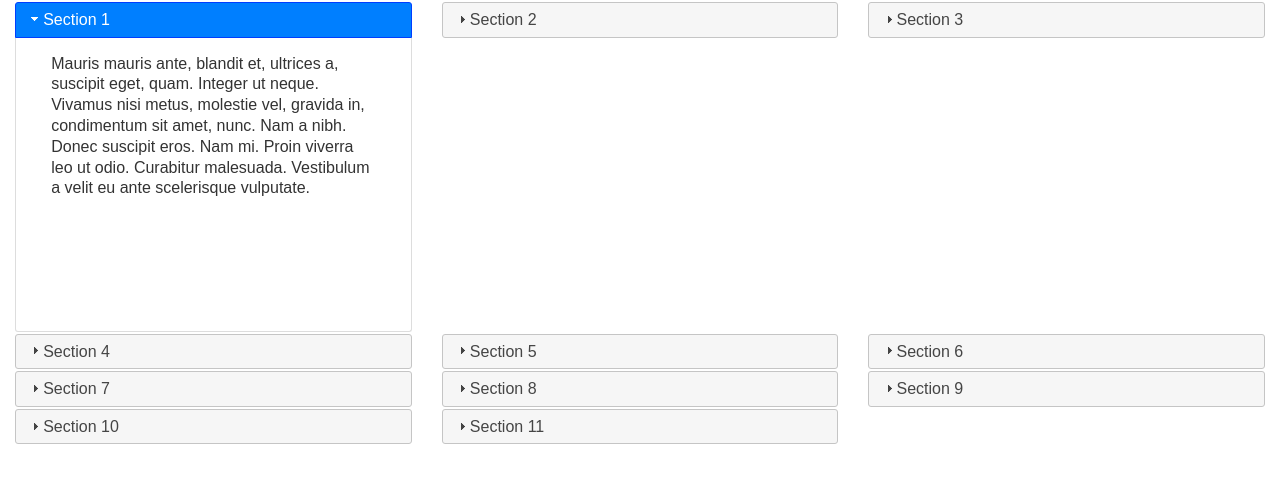
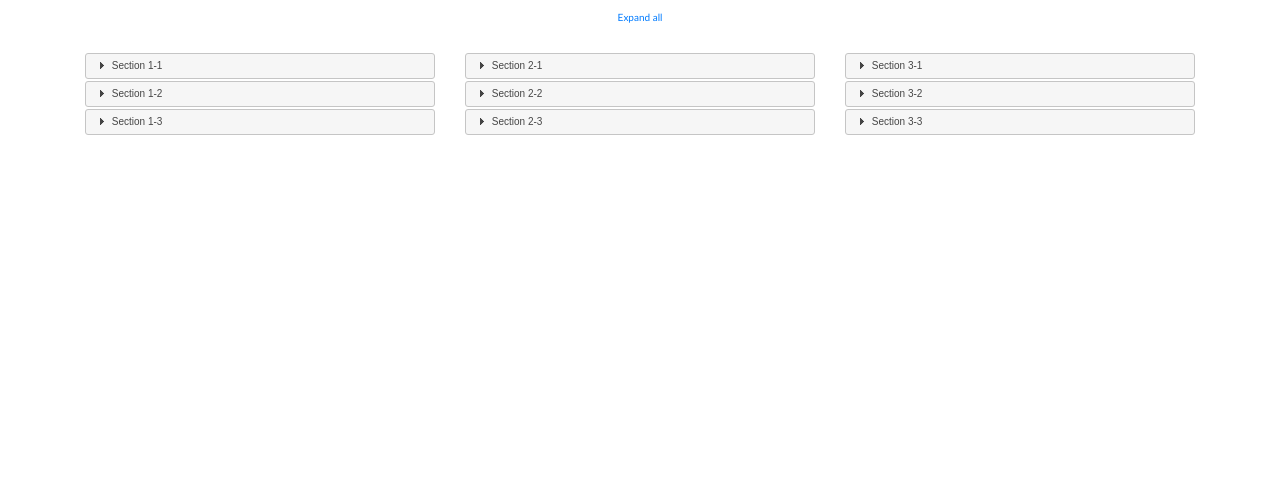
Before and after one commit to Dante0713/ear_control_site, a Django app: template templates/widge_page.html in a window 1280 px wide. Shown: the top 483 px of the page. Run offline with Django 3.2, Linux system fonts and the light colour scheme; the template is opened without the code that fills it, so the values that code supplies are empty; parts of the project's set-up code (start-up, migrations or seed data) failed here and were passed over; some libraries are stand-ins or nearby versions.

Commit message:
upload widgets, google map api, renew bootstrap table

```diff
--- a/ear_control_site/urls.py
+++ b/ear_control_site/urls.py
@@ -27,5 +27,7 @@ urlpatterns = [
     url(r'^api-auth/', include('rest_framework.urls', namespace='rest_framework')),
     url(r'^ear_data/$', views.show_earthquake_in_table,name='show_earthquake_in_table'),
     url(r'^earthquakes/$', views.EarthquakeList),
-    url(r'^widges/$', views.WidgeList),
+    url(r'^widgets/$', views.WidgeList),
+    url(r'^ear_map/$', views.ShowMap),
+
 ]
--- /dev/null
+++ b/static/css/widgets-set.css
@@ -0,0 +1,9 @@
+body {
+    font-family: "Trebuchet MS", "Helvetica", "Arial",  "Verdana", "sans-serif";
+    font-size: 62.5%;
+}
+
+.accordion-expand-holder {
+    text-align: center;
+    padding: 10px;
+}
--- /dev/null
+++ b/static/js/widgets-set.js
@@ -0,0 +1,64 @@
+var headers = $('#accordion .accordion-header');
+var contentAreas = $('#accordion .ui-accordion-content ').hide();
+var expandLink = $('.accordion-expand-all');
+var draggable_sortable_widgets = $("#col_right,#col_middle,#col_left");
+var draggable_sortable_widgets_name = "#col_right,#col_middle,#col_left";
+
+
+// add the accordion functionality
+headers.click(function() {
+    var panel = $(this).next();
+    var isOpen = panel.is(':visible');
+
+    // open or close as necessary
+    panel[isOpen? 'slideUp': 'slideDown']()
+        // trigger the correct custom event
+        .trigger(isOpen? 'hide': 'show');
+
+    // stop the link from causing a pagescroll
+    return false;
+});
+
+// hook up the expand/collapse all
+expandLink.click(function(){
+    var isAllOpen = $(this).data('isAllOpen');
+
+    contentAreas[isAllOpen? 'hide': 'show']()
+        .trigger(isAllOpen? 'hide': 'show');
+});
+
+// when panels open or close, check to see if they're all open
+contentAreas.on({
+    // whenever we open a panel, check to see if they're all open
+    // if all open, swap the button to collapser
+    show: function(){
+        var isAllOpen = !contentAreas.is(':hidden');
+        if(isAllOpen){
+            expandLink.text('Collapse All')
+                .data('isAllOpen', true);
+        }
+    },
+    // whenever we close a panel, check to see if they're all open
+    // if not all open, swap the button to expander
+    hide: function(){
+        var isAllOpen = !contentAreas.is(':hidden');
+        if(!isAllOpen){
+            expandLink.text('Expand all')
+            .data('isAllOpen', false);
+        }
+    }
+});
+
+$(function () {
+    draggable_sortable_widgets.sortable({
+            opacity: 0.6,
+            connectWith: draggable_sortable_widgets_name,
+            start: function (event, ui) {
+                    ui.item.toggleClass("highlight");
+            },
+            stop: function (event, ui) {
+                    ui.item.toggleClass("highlight");
+            }
+    });
+    draggable_sortable_widgets.disableSelection();
+});
--- a/templates/widge_page.html
+++ b/templates/widge_page.html
@@ -4,112 +4,156 @@
   <head>
     <meta charset="utf-8">
     <meta name="viewport" content="width=device-width, initial-scale=1">
+    <link rel="stylesheet" type="text/css" href="{% static 'css/jquery-ui.css' %}"/>
+    <link rel="stylesheet" type="text/css" href="{% static 'css/bootstrap.min.css' %}"/>
+    <link rel="stylesheet" type="text/css" href="{% static 'css/widgets-set.css' %}"/>
     <title>jQuery UI Accordion - Sortable</title>
-  <link rel="stylesheet" type="text/css" href="{% static 'css/jquery-ui.css' %}"/>
-  <script src="{% static 'js/jquery.js' %}"></script>
-  <script src="{% static 'js/jquery-ui.js' %}"></script>
-  <link rel="stylesheet" type="text/css" href="{% static 'css/bootstrap.min.css' %}"/>
-  <script>
-    $( function() {
-      $( "#accordion" )
-        .accordion({
-          header: "> div > h3"
-        })
-        .sortable({
-          axis: "y",
-          handle: "h3",
-          stop: function( event, ui ) {
-            // IE doesn't register the blur when sorting
-            // so trigger focusout handlers to remove .ui-state-focus
-            ui.item.children( "h3" ).triggerHandler( "focusout" );
-
-            // Refresh accordion to handle new order
-            $( this ).accordion( "refresh" );
-          }
-        });
-    } );
-  </script>
-  <style>
-
-  </style>
   </head>
   <body>
-<div class="container-fluid">
-<div id="accordion" class="row">
-  <div class="group col-md-4">
-    <h3>Section 1</h3>
-    <div>
-      <p>Mauris mauris ante, blandit et, ultrices a, suscipit eget, quam. Integer ut neque. Vivamus nisi metus, molestie vel, gravida in, condimentum sit amet, nunc. Nam a nibh. Donec suscipit eros. Nam mi. Proin viverra leo ut odio. Curabitur malesuada. Vestibulum a velit eu ante scelerisque vulputate.</p>
+    <p class="accordion-expand-holder">
+      <a class="accordion-expand-all" href="#">Expand all</a>
+    </p>
+    <div id="accordion" class="ui-accordion ui-widget ui-helper-reset container">
+      <div class="row">
+      <div id="col_left" class="col-md-4">
+        <div class="widget">
+          <h3 class="accordion-header ui-accordion-header ui-helper-reset ui-state-default ui-accordion-icons ui-corner-all">
+            <span class="ui-accordion-header-icon ui-icon ui-icon-triangle-1-e"></span>
+            Section 1-1
+          </h3>
+          <div class="ui-accordion-content ui-helper-reset ui-widget-content ui-corner-bottom">
+            <p>
+              Mauris mauris ante, blandit et, ultrices a, suscipit eget, quam. Integer
+              ut neque. Vivamus nisi metus, molestie vel, gravida in, condimentum sit
+              amet, nunc. Nam a nibh. Donec suscipit eros. Nam mi. Proin viverra leo ut
+              odio. Curabitur malesuada. Vestibulum a velit eu ante scelerisque vulputate.
+            </p>
           </div>
         </div>
-  <div class="group col-md-4">
-    <h3>Section 2</h3>
-    <div>
-      <p>Sed non urna. Donec et ante. Phasellus eu ligula. Vestibulum sit amet purus. Vivamus hendrerit, dolor at aliquet laoreet, mauris turpis porttitor velit, faucibus interdum tellus libero ac justo. Vivamus non quam. In suscipit faucibus urna. </p>
+        <div class="widget">
+          <h3 class="accordion-header ui-accordion-header ui-helper-reset ui-state-default ui-accordion-icons ui-corner-all">
+            <span class="ui-accordion-header-icon ui-icon ui-icon-triangle-1-e"></span>
+            Section 1-2
+          </h3>
+          <div class="ui-accordion-content ui-helper-reset ui-widget-content ui-corner-bottom">
+            <p>
+              Mauris mauris ante, blandit et, ultrices a, suscipit eget, quam. Integer
+              ut neque. Vivamus nisi metus, molestie vel, gravida in, condimentum sit
+              amet, nunc. Nam a nibh. Donec suscipit eros. Nam mi. Proin viverra leo ut
+              odio. Curabitur malesuada. Vestibulum a velit eu ante scelerisque vulputate.
+            </p>
           </div>
         </div>
-  <div class="group col-md-4">
-    <h3>Section 3</h3>
-    <div>
-      <p>Nam enim risus, molestie et, porta ac, aliquam ac, risus. Quisque lobortis. Phasellus pellentesque purus in massa. Aenean in pede. Phasellus ac libero ac tellus pellentesque semper. Sed ac felis. Sed commodo, magna quis lacinia ornare, quam ante aliquam nisi, eu iaculis leo purus venenatis dui. </p>
-      <ul>
-        <li>List item one</li>
-        <li>List item two</li>
-        <li>List item three</li>
-      </ul>
+        <div class="widget">
+          <h3 class="accordion-header ui-accordion-header ui-helper-reset ui-state-default ui-accordion-icons ui-corner-all">
+            <span class="ui-accordion-header-icon ui-icon ui-icon-triangle-1-e"></span>
+            Section 1-3
+          </h3>
+          <div class="ui-accordion-content ui-helper-reset ui-widget-content ui-corner-bottom">
+            <p>
+              Mauris mauris ante, blandit et, ultrices a, suscipit eget, quam. Integer
+              ut neque. Vivamus nisi metus, molestie vel, gravida in, condimentum sit
+              amet, nunc. Nam a nibh. Donec suscipit eros. Nam mi. Proin viverra leo ut
+              odio. Curabitur malesuada. Vestibulum a velit eu ante scelerisque vulputate.
+            </p>
           </div>
         </div>
-  <div class="group col-md-4">
-    <h3>Section 4</h3>
-    <div>
-      <p>Cras dictum. Pellentesque habitant morbi tristique senectus et netus et malesuada fames ac turpis egestas. Vestibulum ante ipsum primis in faucibus orci luctus et ultrices posuere cubilia Curae; Aenean lacinia mauris vel est. </p><p>Suspendisse eu nisl. Nullam ut libero. Integer dignissim consequat lectus. Class aptent taciti sociosqu ad litora torquent per conubia nostra, per inceptos himenaeos. </p>
+      </div>
+      <div id="col_middle"  class="col-md-4">
+        <div class="widget">
+          <h3 class="accordion-header ui-accordion-header ui-helper-reset ui-state-default ui-accordion-icons ui-corner-all">
+            <span class="ui-accordion-header-icon ui-icon ui-icon-triangle-1-e"></span>
+            Section 2-1
+          </h3>
+          <div class="ui-accordion-content ui-helper-reset ui-widget-content ui-corner-bottom">
+            <p>
+              Mauris mauris ante, blandit et, ultrices a, suscipit eget, quam. Integer
+              ut neque. Vivamus nisi metus, molestie vel, gravida in, condimentum sit
+              amet, nunc. Nam a nibh. Donec suscipit eros. Nam mi. Proin viverra leo ut
+              odio. Curabitur malesuada. Vestibulum a velit eu ante scelerisque vulputate.
+            </p>
           </div>
         </div>
-  <div class="group col-md-4">
-    <h3>Section 5</h3>
-    <div>
-      <p>Cras dictum. Pellentesque habitant morbi tristique senectus et netus et malesuada fames ac turpis egestas. Vestibulum ante ipsum primis in faucibus orci luctus et ultrices posuere cubilia Curae; Aenean lacinia mauris vel est. </p><p>Suspendisse eu nisl. Nullam ut libero. Integer dignissim consequat lectus. Class aptent taciti sociosqu ad litora torquent per conubia nostra, per inceptos himenaeos. </p>
+        <div class="widget">
+          <h3 class="accordion-header ui-accordion-header ui-helper-reset ui-state-default ui-accordion-icons ui-corner-all">
+            <span class="ui-accordion-header-icon ui-icon ui-icon-triangle-1-e"></span>
+            Section 2-2
+          </h3>
+          <div class="ui-accordion-content ui-helper-reset ui-widget-content ui-corner-bottom">
+            <p>
+              Mauris mauris ante, blandit et, ultrices a, suscipit eget, quam. Integer
+              ut neque. Vivamus nisi metus, molestie vel, gravida in, condimentum sit
+              amet, nunc. Nam a nibh. Donec suscipit eros. Nam mi. Proin viverra leo ut
+              odio. Curabitur malesuada. Vestibulum a velit eu ante scelerisque vulputate.
+            </p>
           </div>
         </div>
-  <div class="group col-md-4">
-    <h3>Section 6</h3>
-    <div>
-      <p>Cras dictum. Pellentesque habitant morbi tristique senectus et netus et malesuada fames ac turpis egestas. Vestibulum ante ipsum primis in faucibus orci luctus et ultrices posuere cubilia Curae; Aenean lacinia mauris vel est. </p><p>Suspendisse eu nisl. Nullam ut libero. Integer dignissim consequat lectus. Class aptent taciti sociosqu ad litora torquent per conubia nostra, per inceptos himenaeos. </p>
+        <div class="widget">
+          <h3 class="accordion-header ui-accordion-header ui-helper-reset ui-state-default ui-accordion-icons ui-corner-all">
+            <span class="ui-accordion-header-icon ui-icon ui-icon-triangle-1-e"></span>
+            Section 2-3
+          </h3>
+          <div class="ui-accordion-content ui-helper-reset ui-widget-content ui-corner-bottom">
+            <p>
+              Mauris mauris ante, blandit et, ultrices a, suscipit eget, quam. Integer
+              ut neque. Vivamus nisi metus, molestie vel, gravida in, condimentum sit
+              amet, nunc. Nam a nibh. Donec suscipit eros. Nam mi. Proin viverra leo ut
+              odio. Curabitur malesuada. Vestibulum a velit eu ante scelerisque vulputate.
+            </p>
           </div>
         </div>
-  <div class="group col-md-4">
-    <h3>Section 7</h3>
-    <div>
-      <p>Cras dictum. Pellentesque habitant morbi tristique senectus et netus et malesuada fames ac turpis egestas. Vestibulum ante ipsum primis in faucibus orci luctus et ultrices posuere cubilia Curae; Aenean lacinia mauris vel est. </p><p>Suspendisse eu nisl. Nullam ut libero. Integer dignissim consequat lectus. Class aptent taciti sociosqu ad litora torquent per conubia nostra, per inceptos himenaeos. </p>
+      </div>
+      <div id="col_right"  class="col-md-4">
+        <div class="widget">
+          <h3 class="accordion-header ui-accordion-header ui-helper-reset ui-state-default ui-accordion-icons ui-corner-all">
+            <span class="ui-accordion-header-icon ui-icon ui-icon-triangle-1-e"></span>
+            Section 3-1
+          </h3>
+          <div class="ui-accordion-content ui-helper-reset ui-widget-content ui-corner-bottom">
+            <p>
+              Mauris mauris ante, blandit et, ultrices a, suscipit eget, quam. Integer
+              ut neque. Vivamus nisi metus, molestie vel, gravida in, condimentum sit
+              amet, nunc. Nam a nibh. Donec suscipit eros. Nam mi. Proin viverra leo ut
+              odio. Curabitur malesuada. Vestibulum a velit eu ante scelerisque vulputate.
+            </p>
           </div>
         </div>
-  <div class="group col-md-4">
-    <h3>Section 8</h3>
-    <div>
-      <p>Cras dictum. Pellentesque habitant morbi tristique senectus et netus et malesuada fames ac turpis egestas. Vestibulum ante ipsum primis in faucibus orci luctus et ultrices posuere cubilia Curae; Aenean lacinia mauris vel est. </p><p>Suspendisse eu nisl. Nullam ut libero. Integer dignissim consequat lectus. Class aptent taciti sociosqu ad litora torquent per conubia nostra, per inceptos himenaeos. </p>
+        <div class="widget">
+          <h3 class="accordion-header ui-accordion-header ui-helper-reset ui-state-default ui-accordion-icons ui-corner-all">
+            <span class="ui-accordion-header-icon ui-icon ui-icon-triangle-1-e"></span>
+            Section 3-2
+          </h3>
+          <div class="ui-accordion-content ui-helper-reset ui-widget-content ui-corner-bottom">
+            <p>
+              Mauris mauris ante, blandit et, ultrices a, suscipit eget, quam. Integer
+              ut neque. Vivamus nisi metus, molestie vel, gravida in, condimentum sit
+              amet, nunc. Nam a nibh. Donec suscipit eros. Nam mi. Proin viverra leo ut
+              odio. Curabitur malesuada. Vestibulum a velit eu ante scelerisque vulputate.
+            </p>
           </div>
         </div>
-  <div class="group col-md-4">
-    <h3>Section 9</h3>
-    <div>
-      <p>Cras dictum. Pellentesque habitant morbi tristique senectus et netus et malesuada fames ac turpis egestas. Vestibulum ante ipsum primis in faucibus orci luctus et ultrices posuere cubilia Curae; Aenean lacinia mauris vel est. </p><p>Suspendisse eu nisl. Nullam ut libero. Integer dignissim consequat lectus. Class aptent taciti sociosqu ad litora torquent per conubia nostra, per inceptos himenaeos. </p>
-    </div>
-  </div>
-  <div class="group col-md-4">
-    <h3>Section 10</h3>
-    <div>
-      <p>Cras dictum. Pellentesque habitant morbi tristique senectus et netus et malesuada fames ac turpis egestas. Vestibulum ante ipsum primis in faucibus orci luctus et ultrices posuere cubilia Curae; Aenean lacinia mauris vel est. </p><p>Suspendisse eu nisl. Nullam ut libero. Integer dignissim consequat lectus. Class aptent taciti sociosqu ad litora torquent per conubia nostra, per inceptos himenaeos. </p>
-    </div>
-  </div>
-  <div class="group col-md-4">
-    <h3>Section 11</h3>
-    <div>
-      <p>Cras dictum. Pellentesque habitant morbi tristique senectus et netus et malesuada fames ac turpis egestas. Vestibulum ante ipsum primis in faucibus orci luctus et ultrices posuere cubilia Curae; Aenean lacinia mauris vel est. </p><p>Suspendisse eu nisl. Nullam ut libero. Integer dignissim consequat lectus. Class aptent taciti sociosqu ad litora torquent per conubia nostra, per inceptos himenaeos. </p>
+        <div class="widget">
+          <h3 class="accordion-header ui-accordion-header ui-helper-reset ui-state-default ui-accordion-icons ui-corner-all">
+            <span class="ui-accordion-header-icon ui-icon ui-icon-triangle-1-e"></span>
+            Section 3-3
+          </h3>
+          <div class="ui-accordion-content ui-helper-reset ui-widget-content ui-corner-bottom">
+            <p>
+              Mauris mauris ante, blandit et, ultrices a, suscipit eget, quam. Integer
+              ut neque. Vivamus nisi metus, molestie vel, gravida in, condimentum sit
+              amet, nunc. Nam a nibh. Donec suscipit eros. Nam mi. Proin viverra leo ut
+              odio. Curabitur malesuada. Vestibulum a velit eu ante scelerisque vulputate.
+            </p>
           </div>
         </div>
       </div>
       </div>
-
+    </div>
+    <script src="{% static 'js/jquery.js' %}"></script>
+    <script src="{% static 'js/jquery-ui.js' %}"></script>
+    <script type="text/javascript" src="{% static 'js/popper.js' %}"></script>
     <script type="text/javascript" src="{% static 'js/bootstrap.min.js' %}"></script>
+    <script src="{% static 'js/widgets-set.js' %}"></script>
+    </script>
   </body>
 </html>
```
Also changed, not shown: API_connection.py (added, +7 -0 lines), ear_info/views.py (+6 -2 lines), static/js/jqery.ui.touch-punch.min.js (added, +11 -0 lines), templates/earthquake_list_page.html (+20 -6 lines), templates/show_map.html (added, +47 -0 lines), README.md, db.sqlite3, static/js/popper.js (added), 2 other files. Lines whose indentation alone changed are shown as unchanged.
